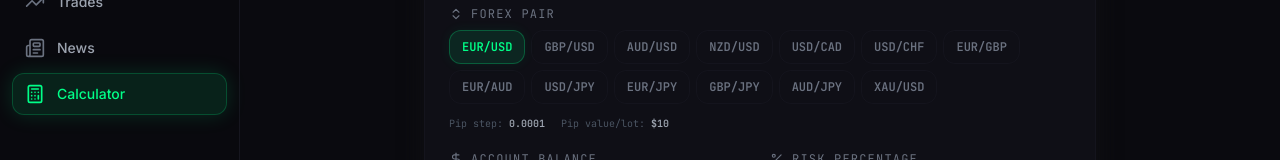
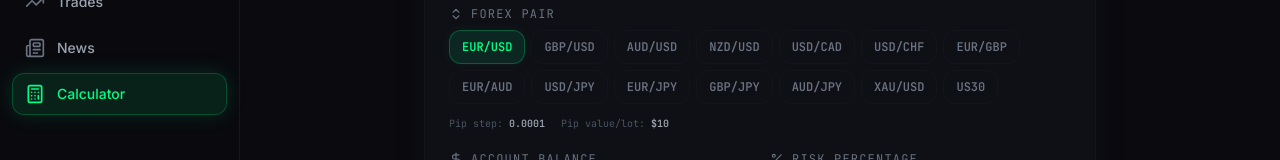
Before and after one commit to KAXUN01/jurnal-application, a Next.js app: page /calculator in a window 1280 px wide. Shown: the part 287-447 px from the top of the page. Built offline with nearby package versions, Linux system fonts and the light colour scheme.

Commit message:
feat: add trade journal page with trade editing modal and calculator page with calculator modal

```diff
--- a/src/app/calculator/page.tsx
+++ b/src/app/calculator/page.tsx
@@ -40,6 +40,7 @@ const FOREX_PAIRS: ForexPair[] = [
     { symbol: "GBPJPY", label: "GBP/JPY", pipStep: 0.01, pipValuePerLot: 6.67, isJpy: true },
     { symbol: "AUDJPY", label: "AUD/JPY", pipStep: 0.01, pipValuePerLot: 6.67, isJpy: true },
     { symbol: "XAUUSD", label: "XAU/USD", pipStep: 0.01, pipValuePerLot: 1, isJpy: false },
+    { symbol: "US30", label: "US30", pipStep: 1, pipValuePerLot: 1, isJpy: false },
 ];
 
 // ─── Input Field Component ──────────────────────────────────────────
@@ -250,7 +251,7 @@ export default function CalculatorPage() {
                                     className={`px-3 py-2 rounded-lg text-xs font-bold font-mono transition-all duration-200 border ${selectedPair === p.symbol
                                         ? p.isJpy
                                             ? "bg-neon-red/10 text-neon-red border-neon-red/25 shadow-[0_0_12px_rgba(255,59,92,0.08)]"
-                                            : p.symbol === "XAUUSD"
+                                            : (p.symbol === "XAUUSD" || p.symbol === "US30")
                                                 ? "bg-neon-yellow/10 text-neon-yellow border-neon-yellow/25 shadow-[0_0_12px_rgba(251,191,36,0.08)]"
                                                 : "bg-neon-green/10 text-neon-green border-neon-green/25 shadow-[0_0_12px_rgba(0,255,136,0.08)]"
                                         : "text-gray-500 border-surface-500/20 hover:text-gray-300 hover:border-surface-500/40"
@@ -273,6 +274,9 @@ export default function CalculatorPage() {
                             )}
                             {pair.symbol === "XAUUSD" && (
                                 <span className="text-[10px] font-mono text-neon-yellow/70">Gold</span>
+                            )}
+                            {pair.symbol === "US30" && (
+                                <span className="text-[10px] font-mono text-neon-yellow/70">US30 (Dow Jones)</span>
                             )}
                         </div>
                     </div>
@@ -330,14 +334,14 @@ export default function CalculatorPage() {
                             icon={TrendingUp}
                             value={entry}
                             onChange={setEntry}
-                            placeholder={pair.isJpy ? "150.500" : pair.symbol === "XAUUSD" ? "2350.00" : "1.0850"}
+                            placeholder={pair.isJpy ? "150.500" : pair.symbol === "XAUUSD" ? "2350.00" : pair.symbol === "US30" ? "39000" : "1.0850"}
                         />
                         <InputField
                             label="Stop Loss"
                             icon={ShieldX}
                             value={stopLoss}
                             onChange={setStopLoss}
-                            placeholder={pair.isJpy ? "150.000" : pair.symbol === "XAUUSD" ? "2340.00" : "1.0800"}
+                            placeholder={pair.isJpy ? "150.000" : pair.symbol === "XAUUSD" ? "2340.00" : pair.symbol === "US30" ? "38900" : "1.0800"}
                         />
                     </div>
                 </CardContent>
--- a/src/app/journal/page.tsx
+++ b/src/app/journal/page.tsx
@@ -394,6 +394,7 @@ export default function JournalPage() {
                                 <option value="UF">UF (USD/CHF)</option>
                                 <option value="UCAD">UCAD (USD/CAD)</option>
                                 <option value="AU">AU (AUD/USD)</option>
+                                <option value="US30">US30 (Dow Jones)</option>
                             </Select>
                         </div>
                         <div>
--- a/src/components/calculator-modal.tsx
+++ b/src/components/calculator-modal.tsx
@@ -39,6 +39,7 @@ const FOREX_PAIRS: ForexPair[] = [
     { symbol: "GBPJPY", label: "GBP/JPY", journalKey: "GJ", pipStep: 0.01, pipValuePerLot: 6.67, isJpy: true },
     { symbol: "AUDJPY", label: "AUD/JPY", journalKey: "AJ", pipStep: 0.01, pipValuePerLot: 6.67, isJpy: true },
     { symbol: "XAUUSD", label: "XAU/USD", journalKey: "XAUUSD", pipStep: 0.01, pipValuePerLot: 1, isJpy: false },
+    { symbol: "US30", label: "US30", journalKey: "US30", pipStep: 1, pipValuePerLot: 1, isJpy: false },
 ];
 
 // ─── Props ───────────────────────────────────────────────────────────
@@ -215,7 +216,7 @@ export function PositionCalcModal({ open, onClose, onApply, prefill }: PositionC
                                     className={`px-2 py-1 rounded-md text-[10px] font-bold font-mono transition-all duration-200 border ${selectedPair === p.symbol
                                         ? p.isJpy
                                             ? "bg-neon-red/10 text-neon-red border-neon-red/25"
-                                            : p.symbol === "XAUUSD"
+                                            : (p.symbol === "XAUUSD" || p.symbol === "US30")
                                                 ? "bg-neon-yellow/10 text-neon-yellow border-neon-yellow/25"
                                                 : "bg-neon-green/10 text-neon-green border-neon-green/25"
                                         : "text-gray-500 border-surface-500/20 hover:text-gray-300"
@@ -270,14 +271,14 @@ export function PositionCalcModal({ open, onClose, onApply, prefill }: PositionC
                             icon={TrendingUp}
                             value={entry}
                             onChange={setEntry}
-                            placeholder={pair.isJpy ? "150.500" : pair.symbol === "XAUUSD" ? "2350.00" : "1.0850"}
+                            placeholder={pair.isJpy ? "150.500" : pair.symbol === "XAUUSD" ? "2350.00" : pair.symbol === "US30" ? "39000" : "1.0850"}
                         />
                         <ModalInput
                             label="Stop Loss"
                             icon={ShieldX}
                             value={stopLoss}
                             onChange={setStopLoss}
-                            placeholder={pair.isJpy ? "150.000" : pair.symbol === "XAUUSD" ? "2340.00" : "1.0800"}
+                            placeholder={pair.isJpy ? "150.000" : pair.symbol === "XAUUSD" ? "2340.00" : pair.symbol === "US30" ? "38900" : "1.0800"}
                         />
                     </div>
 
--- a/src/components/edit-trade-modal.tsx
+++ b/src/components/edit-trade-modal.tsx
@@ -194,6 +194,9 @@ export default function EditTradeModal({
                                         <option value="AU">
                                             AU (AUD/USD)
                                         </option>
+                                        <option value="US30">
+                                            US30 (Dow Jones)
+                                        </option>
                                     </Select>
                                 </div>
                                 <div>
```
